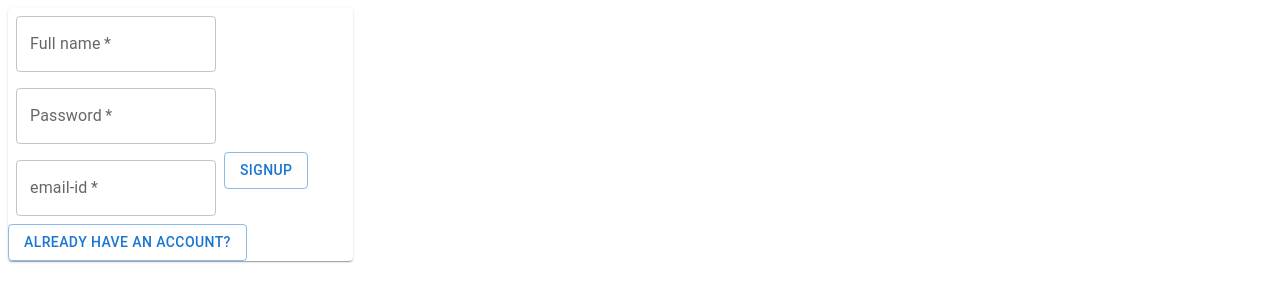
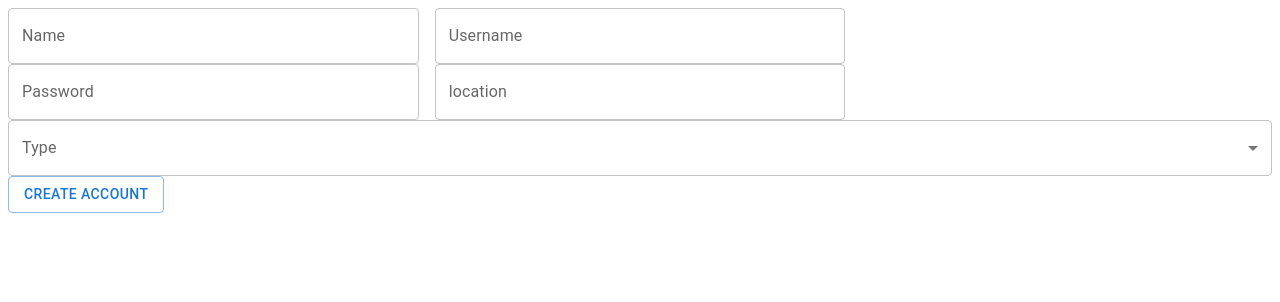
Before and after one commit to vajpayeemrudul/daily-helpersFrontend, a React (Create React App) app: page / in a window 1280 px wide. Shown: the top 302 px of the page. Built offline with nearby package versions, Linux system fonts and the light colour scheme.

Commit message:
axios network error for create account

```diff
--- a/src/App.js
+++ b/src/App.js
@@ -3,6 +3,7 @@ import { BrowserRouter, Routes, Route} from "react-router-dom";
 import NavBar from './components/NavBar/NavBar';
 import ServiceData from './components/ServiceData/ServiceData';
 import Admin from "./pages/Admin";
+import CreateAccount from './pages/CreateAccount/CreateAccount';
 import Homescreen from "./pages/Homescreen";
 import Login from "./pages/Login";
 import Profile from "./pages/Profile";
@@ -10,7 +11,7 @@ import ServiceBook from "./pages/ServiceBook";
 
 export default function App() {
   return (
-    <Login/>
+    <CreateAccount/>
     // <BrowserRouter>
     //   <Routes>
     //     <Route path="/" element={<Homescreen/>}/>
--- a/src/pages/Admin.js
+++ b/src/pages/Admin.js
@@ -0,0 +1,9 @@
+import React from 'react'
+
+function Admin() {
+  return (
+    <div>Admin</div>
+  )
+}
+
+export default Admin
--- /dev/null
+++ b/src/pages/CreateAccount/CreateAccount.js
@@ -0,0 +1,165 @@
+import React, { useState } from "react";
+import Card from "@mui/material/Card";
+import Box from "@mui/material/Box";
+import TextField from "@mui/material/TextField";
+import {
+  Button,
+  FormControl,
+  Grid,
+  InputLabel,
+  MenuItem,
+  Select,
+} from "@mui/material";
+import axios from "axios";
+
+function CreateAccount() {
+  const initialState = {
+    name: "",
+    username: "",
+    password: "",
+    location: "",
+    profileImg: "",
+    service: "",
+    charge: "",
+  };
+
+  const [formData, setFormData] = useState(initialState);
+  const [usertype, setuserType] = useState();
+
+  async function sendData() {
+    let accountData = new FormData();
+
+    accountData.append("name",formData.name);
+    accountData.append("username",formData.username);
+    accountData.append("password",formData.password);
+    accountData.append("location",formData.location);
+    accountData.append("profileImg",formData.profileImg);
+    accountData.append("service",formData.service);
+    accountData.append("charge",formData.charge);
+    let temp="";
+    if(usertype==="admin")
+      temp="https://localhost:5000/admin";
+    else if(usertype==="admin")
+      temp="https://localhost:5000/customer";
+    else
+      temp="https://localhost:5000/serviceProvider";
+
+    try{
+         const response = await axios({
+           method: "post",
+           url: temp,
+           data: accountData,
+           headers:{"Content-Type": "multipart/form-data"}
+         });
+    }
+    catch(error)
+    {
+      console.log(error);
+    }
+    setFormData(initialState);
+  }
+
+  return (
+    <div className="create-account">
+      <Grid container spacing={2}>
+        <Grid item xs={4}>
+          <TextField
+            type="text"
+            label="Name"
+            fullWidth
+            value={formData.name}
+            onChange={(e) => setFormData({ ...formData, name: e.target.value })}
+          ></TextField>
+        </Grid>
+        <Grid item xs={4}>
+          <TextField
+            type="text"
+            label="Username"
+            fullWidth
+            value={formData.username}
+            onChange={(e) =>
+              setFormData({ ...formData, username: e.target.value })
+            }
+          ></TextField>
+        </Grid>
+      </Grid>
+      <Grid container spacing={2}>
+        <Grid item xs={4}>
+          <TextField
+            type="password"
+            label="Password"
+            fullWidth
+            value={formData.password}
+            onChange={(e) =>
+              setFormData({ ...formData, password: e.target.value })
+            }
+          ></TextField>
+        </Grid>
+        <Grid item xs={4}>
+          <TextField
+            type="text"
+            label="location"
+            fullWidth
+            value={formData.location}
+            onChange={(e) =>
+              setFormData({ ...formData, location: e.target.value })
+            }
+          ></TextField>
+        </Grid>
+      </Grid>
+      <Grid item xs={4}>
+        <FormControl fullWidth>
+          <InputLabel>Type</InputLabel>
+          <Select
+            value={usertype}
+            onChange={(e) => setuserType(e.target.value)}
+          >
+            <MenuItem value="admin">Admin</MenuItem>
+            <MenuItem value="customer">Customer</MenuItem>
+            <MenuItem value="serviceprovider">ServiceProvider</MenuItem>
+          </Select>
+        </FormControl>
+      </Grid>
+      {usertype === "serviceprovider" ? (
+        <div>
+          <Grid container spacing={2}>
+            <Grid item xs={4}>
+              <TextField
+                type="text"
+                label="Service"
+                fullWidth
+                value={formData.service}
+                onChange={(e) =>
+                  setFormData({ ...formData, service: e.target.value })
+                }
+              ></TextField>
+            </Grid>
+            <Grid item xs={4}>
+              <TextField
+                type="number"
+                label="Base Charge"
+                fullWidth
+                value={formData.charge}
+                onChange={(e) =>
+                  setFormData({ ...formData, charge: e.target.value })
+                }
+              ></TextField>
+            </Grid>
+          </Grid>
+        </div>
+      ) : (
+        <></>
+      )}
+      <Button
+        type="submit"
+        variant="outlined"
+        color="primary"
+        onClick={sendData}
+      >
+        Create Account
+      </Button>
+    </div>
+  );
+}
+
+export default CreateAccount;
```
Also changed, not shown: src/pages/CreateAccount.js (deleted, +0 -10 lines).
